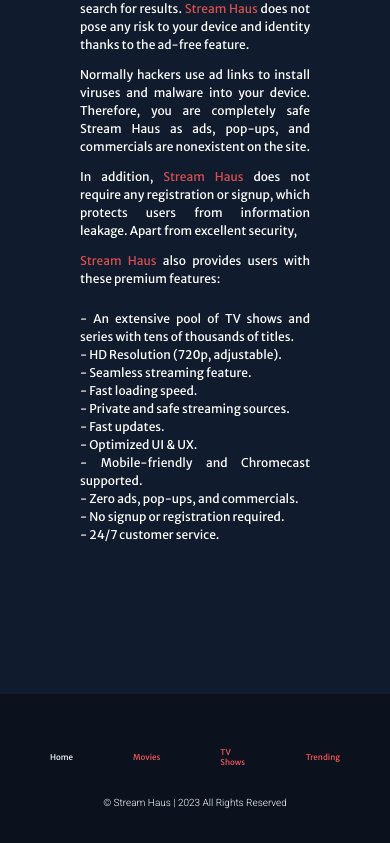
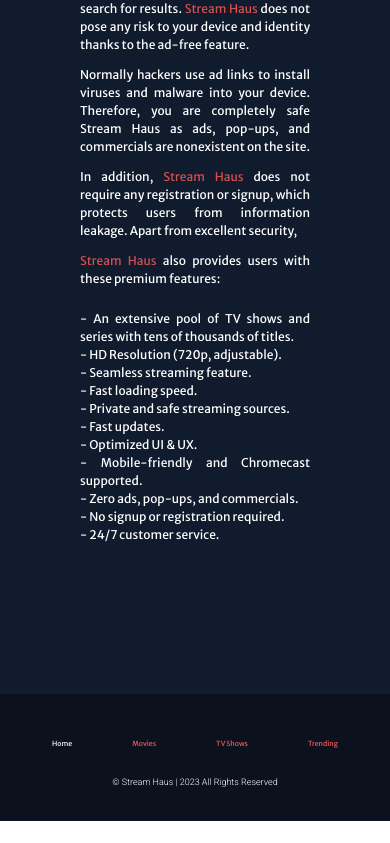
Before and after one commit to odycy21/Web-App-Movie-React, a React (Create React App) app: page / in a window 390 px wide. Shown: the part 1524-2367 px from the top of the page. After the commit the page ends 2345 px from the top, so only its background shows below. Built offline with nearby package versions, Linux system fonts and the light colour scheme.

Commit message:
Fix Footer text size 4

```diff
--- a/src/Layouts/Footer/footer-style.css
+++ b/src/Layouts/Footer/footer-style.css
@@ -55,7 +55,7 @@
 
     .footer_links ul{
 
-        font-size: 52px;
+        font-size: 5px;
 
     }
 
@@ -72,7 +72,7 @@
 
     .footer_links ul{
 
-        font-size: 12px;
+        font-size: 10px;
 
     }
 
@@ -88,13 +88,14 @@
 
 
     .footer_links ul{
-        font-size: 8px;
+        font-size: 7px;
+        margin: 0;
+        padding: 0;
 
     }
 
     .footer_txt{
-        font-size: 10px;
-
+        font-size: 9px;
     }
 
 }
```
